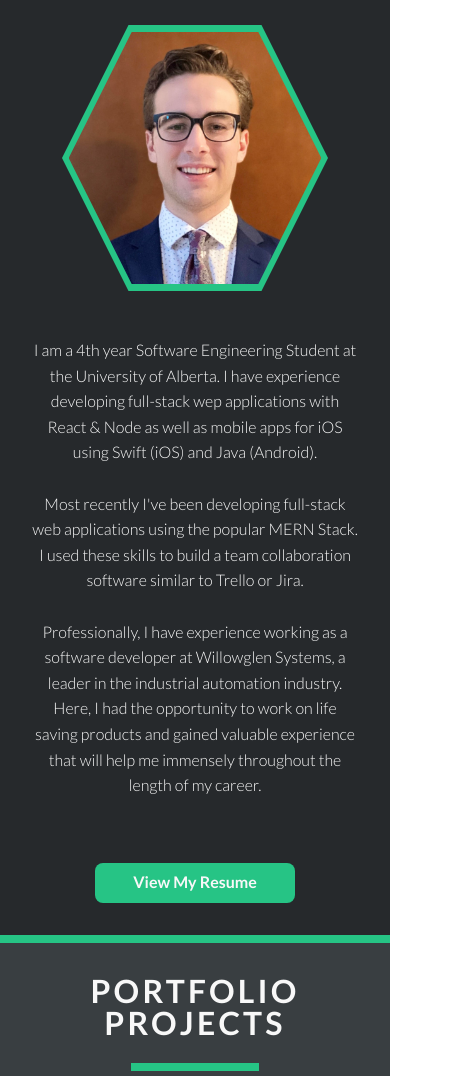
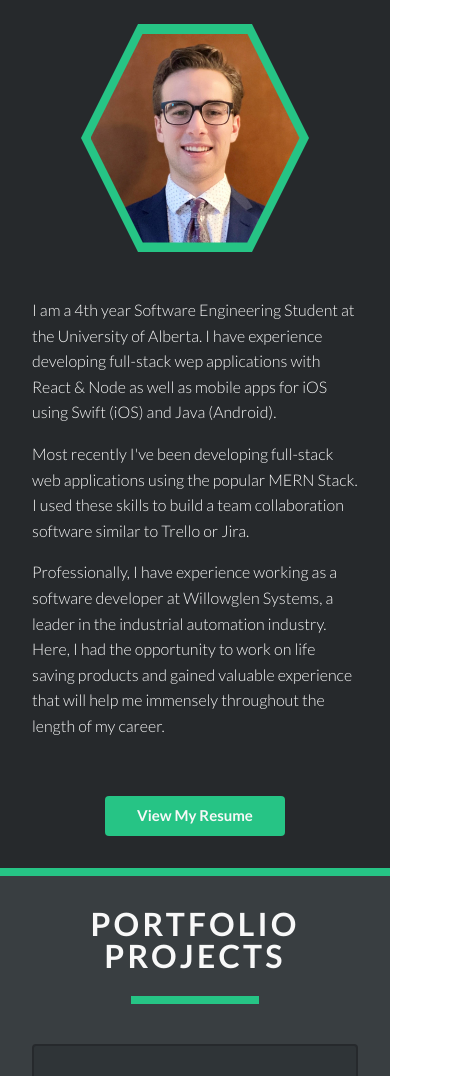
Before and after one commit to blchelle/portfolio-webpage, a React (Vite) app: page / in a window 390 px wide. Shown: the part 970-2046 px from the top of the page, 458 px wide, since content can reach past the window. Built offline with nearby package versions, Linux system fonts and the light colour scheme.

Commit message:
#102: Refactor about me section to tailwind

```diff
--- a/src/App.tsx
+++ b/src/App.tsx
@@ -95,7 +95,7 @@ const App: React.FC = () => {
 				<Section title='Portfolio Projects' ref={projectsRef} backgroundColor='bg-gray-5'>
 					<Projects />
 				</Section>
-				<Section title='My Skills' description={text.about.description} ref={skillsRef}>
+				<Section title='My Skills' description={text.skills.description} ref={skillsRef}>
 					<Skills />
 				</Section>
 				<Section
--- a/src/components/AboutMe.tsx
+++ b/src/components/AboutMe.tsx
@@ -1,31 +1,29 @@
 import React from 'react';
 
 import pictureOfMe from '@assets/me.jpg';
+import text from 'src/text';
 
 const AboutMe: React.FC = () => {
 	return (
-		<div className='about__content'>
-			<div className='about__image__container' data-aos='fade-right'>
-				<div className='about__image__frame'>
-					<img className='about__image' src={pictureOfMe} alt='Picture of me' />
+		<div className='grid grid-cols-1 xl:grid-cols-2 gap-20 items-center justify-items-center'>
+			<div className='w-120 h-120 xl:h-200 xl:w-200 flex-center' data-aos='fade-right'>
+				<div className='flex-center h-95p w-95p bg-primary clip-hexagon hover:w-full hover:h-full transition-all'>
+					<img className='w-11/12 h-auto clip-hexagon' src={pictureOfMe} alt='Picture of me' />
 				</div>
 			</div>
-			<p className='about__text' data-aos='fade-left'>
-				I am a 4th year Software Engineering Student at the University of Alberta. I have experience
-				developing full-stack wep applications with React & Node as well as mobile apps for iOS
-				using Swift (iOS) and Java (Android).
-				<br />
-				<br />
-				Most recently I've been developing full-stack web applications using the popular MERN Stack.
-				I used these skills to build a team collaboration software similar to Trello or Jira.
-				<br />
-				<br />
-				Professionally, I have experience working as a software developer at Willowglen Systems, a
-				leader in the industrial automation industry. Here, I had the opportunity to work on life
-				saving products and gained valuable experience that will help me immensely throughout the
-				length of my career.
-			</p>
-			<a className='resume-btn' target='_blank' href='./resume.pdf' data-aos='zoom-in'>
+			<div className='flex-center flex-col'>
+			{ Object.values(text.aboutMe).map((text) => (
+				<p className='mb-8' data-aos='fade-left'>
+					{text}
+				</p>
+			))}
+			</div>
+			<a
+				className='btn-primary col-span-full'
+				target='_blank'
+				href='./resume.pdf'
+				data-aos='zoom-in'
+			>
 				View My Resume
 			</a>
 		</div>
--- a/src/index.css
+++ b/src/index.css
@@ -5,3 +5,49 @@
 .flex-center {
 	@apply flex justify-center items-center;
 }
+
+@layer components {
+	.btn-primary {
+		@apply bg-primary hover:bg-primary-dark transition-colors
+						h-20 w-max px-16 py-2
+						text-gray-1 font-bold text-3xl
+						flex-center cursor-pointer rounded-lg;
+	}
+
+	.picture-frame {
+		width: 50rem;
+		height: 50rem;
+	}
+}
+
+@layer utilities {
+	.clip-hexagon {
+		clip-path: polygon(25% 0, 75% 0, 100% 50%, 75% 100%, 25% 100%, 0% 50%);
+	}
+
+	.w-95p {
+		width: 95%;
+	}
+
+	.h-95p {
+		height: 95%;
+	}
+}
+
+@responsive {
+	.w-200 {
+		width: 50rem;
+	}
+
+	.w-120 {
+		width: 30rem;
+	}
+
+	.h-200 {
+		height: 50rem;
+	}
+
+	.h-120 {
+		height: 30rem;
+	}
+}
--- a/src/sass/main.scss
+++ b/src/sass/main.scss
@@ -7,6 +7,5 @@
 @import 'layout/navbar-mobile';
 
 @import 'pages/header';
-@import 'pages/about';
 @import 'pages/contact';
 @import 'pages/footer';
--- a/src/sass/pages/_about.scss
+++ /dev/null
@@ -1,92 +0,0 @@
-.about {
-	background-color: var(--color-bg-1);
-
-	&__content {
-		display: grid;
-		grid-template-columns: 1fr 1fr;
-		gap: 5rem;
-
-		align-items: center;
-		justify-items: center;
-	}
-
-	&__image {
-		width: 95%;
-		height: auto;
-
-		clip-path: polygon(25% 0, 75% 0, 100% 50%, 75% 100%, 25% 100%, 0% 50%);
-
-		&__container {
-			display: flex;
-			justify-content: center;
-			align-items: center;
-
-			width: 50rem;
-			height: 50rem;
-		}
-
-		&__frame {
-			width: 95%;
-			height: 95%;
-
-			display: flex;
-			justify-content: center;
-			align-items: center;
-
-			background-color: var(--color-primary);
-			clip-path: polygon(25% 0, 75% 0, 100% 50%, 75% 100%, 25% 100%, 0% 50%);
-
-			transition: all 0.2s ease-in-out;
-
-			&:hover {
-				width: 100%;
-				height: 100%;
-			}
-		}
-	}
-
-	&__text {
-		margin-bottom: 3rem;
-	}
-}
-
-@media screen and (max-width: 1200px) {
-	.about__content {
-		grid-template-columns: 100%;
-	}
-
-	.about__image__container {
-		width: 35rem;
-		height: 35rem;
-	}
-
-	.about__text {
-		text-align: center;
-	}
-}
-
-.resume-btn {
-	cursor: pointer;
-
-	border-radius: 1rem;
-
-	width: 25rem;
-	height: 5rem;
-
-	display: flex;
-	align-items: center;
-	justify-content: center;
-	grid-column: 1 / -1;
-
-	color: var(--color-grey-light-1);
-	font-weight: bold;
-	font-size: 2rem;
-	text-decoration: none;
-
-	background-color: var(--color-primary);
-	transition: background 0.3s ease-in-out;
-
-	&:hover {
-		background-color: var(--color-primary-dark);
-	}
-}
--- a/src/text.ts
+++ b/src/text.ts
@@ -1,5 +1,16 @@
 export default {
-	about: {
+	aboutMe: {
+		part1: `I am a 4th year Software Engineering Student at the University of Alberta. I have experience
+						developing full-stack wep applications with React & Node as well as mobile apps for iOS
+						using Swift (iOS) and Java (Android).`,
+		part2: `Most recently I've been developing full-stack web applications using the popular MERN Stack.
+						I used these skills to build a team collaboration software similar to Trello or Jira.`,
+		part3: `Professionally, I have experience working as a software developer at Willowglen Systems, a
+						leader in the industrial automation industry. Here, I had the opportunity to work on life
+						saving products and gained valuable experience that will help me immensely throughout the
+						length of my career.`,
+	},
+	skills: {
 		description: `Since starting my software development journey, I've gained experience with a variety
 									technologies and I'm actively learning even more. During my most recent internship, I
 									learned how to develop front-end applications with Javascript and back-end applications with
--- a/tailwind.config.js
+++ b/tailwind.config.js
@@ -29,7 +29,8 @@ module.exports = {
 	},
 	variants: {
 		extend: {
-			height: ['group-hover'],
+			height: ['group-hover', 'hover'],
+			width: ['hover'],
 			margin: ['last'],
 		},
 	},
```
